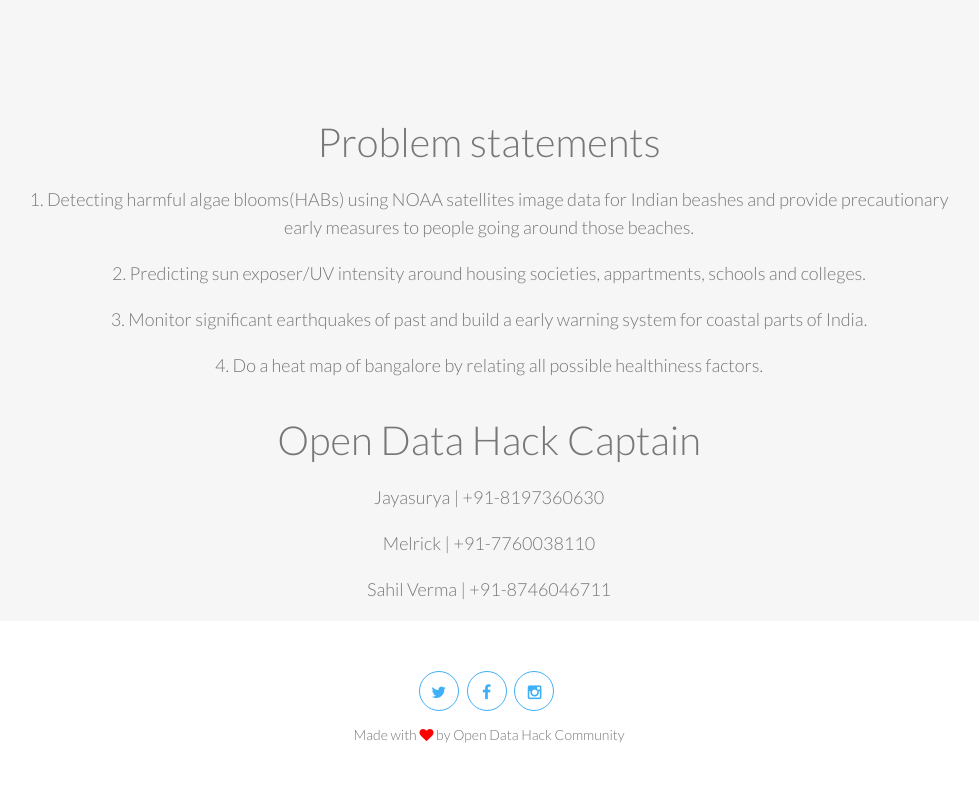
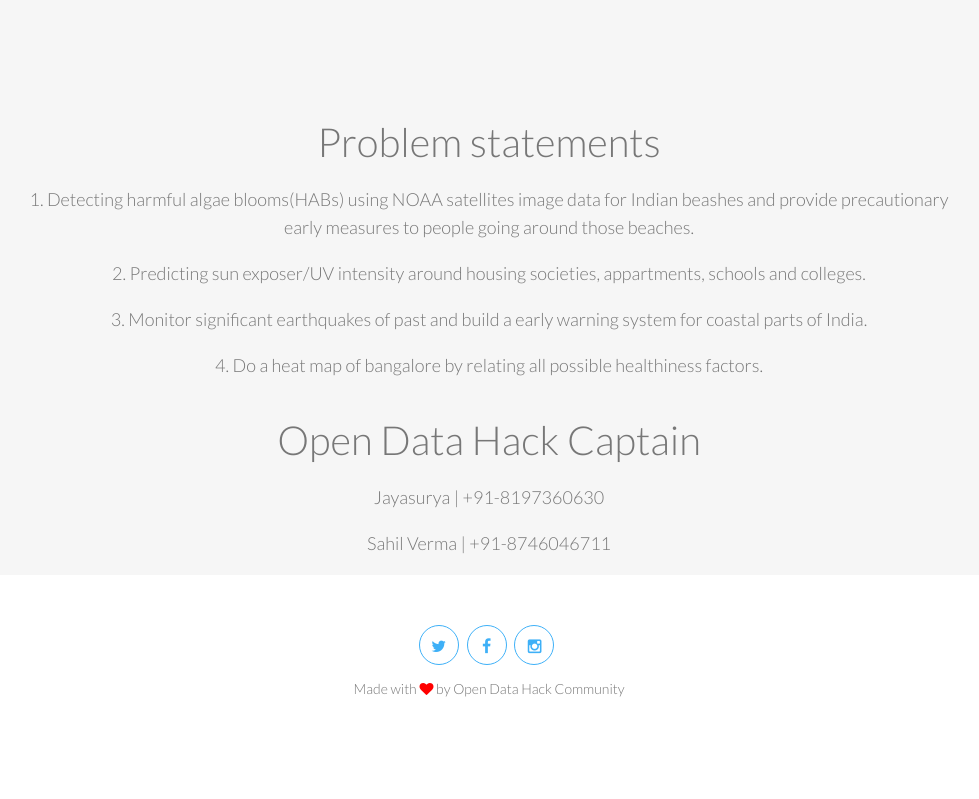
Before and after one commit to opendata-hack/website, a Python web app: template py/templates/blr2017.html in a window 1280 px wide. Shown: the part 1420-2219 px from the top of the page, without its empty margins (151-1130 px from the left). After the commit the page ends 2117 px from the top, so only its background shows below. Run offline with Jinja, Linux system fonts and the light colour scheme; the template is opened without the code that fills it, so the values that code supplies are empty.

Commit message:
blr 2017 updated

```diff
--- a/py/templates/blr2017.html
+++ b/py/templates/blr2017.html
@@ -167,7 +167,7 @@
                         <!-- /.feature title -->
                         <h2>Open Data Hack Captain</h2>
                         <p>Jayasurya | +91-8197360630</p>
-                        <p>Melrick | +91-7760038110</p>
+                        <!-- <p>Melrick | +91-7760038110</p> -->
                         <p>Sahil Verma | +91-8746046711</p>
 
                     </div>
```
